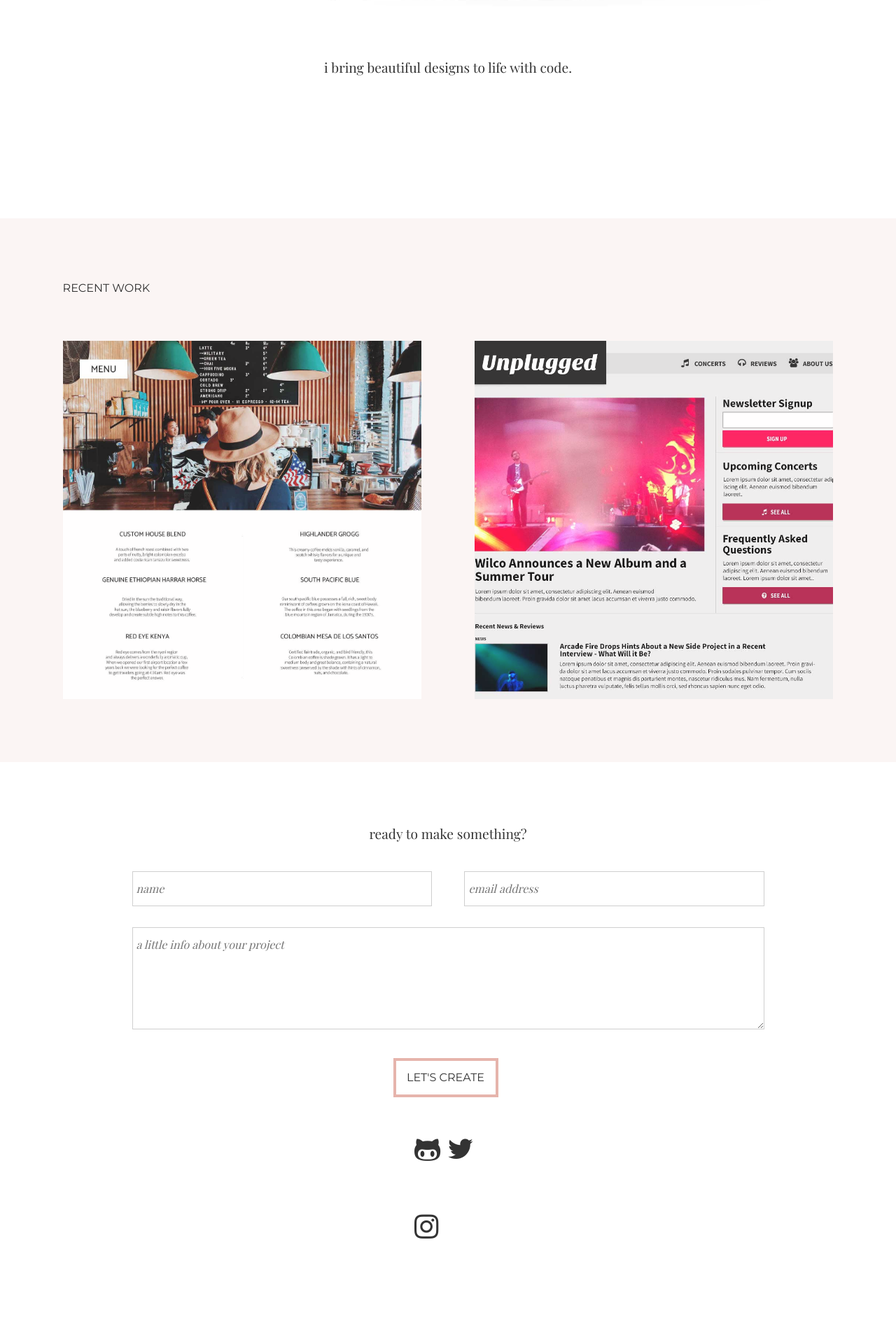
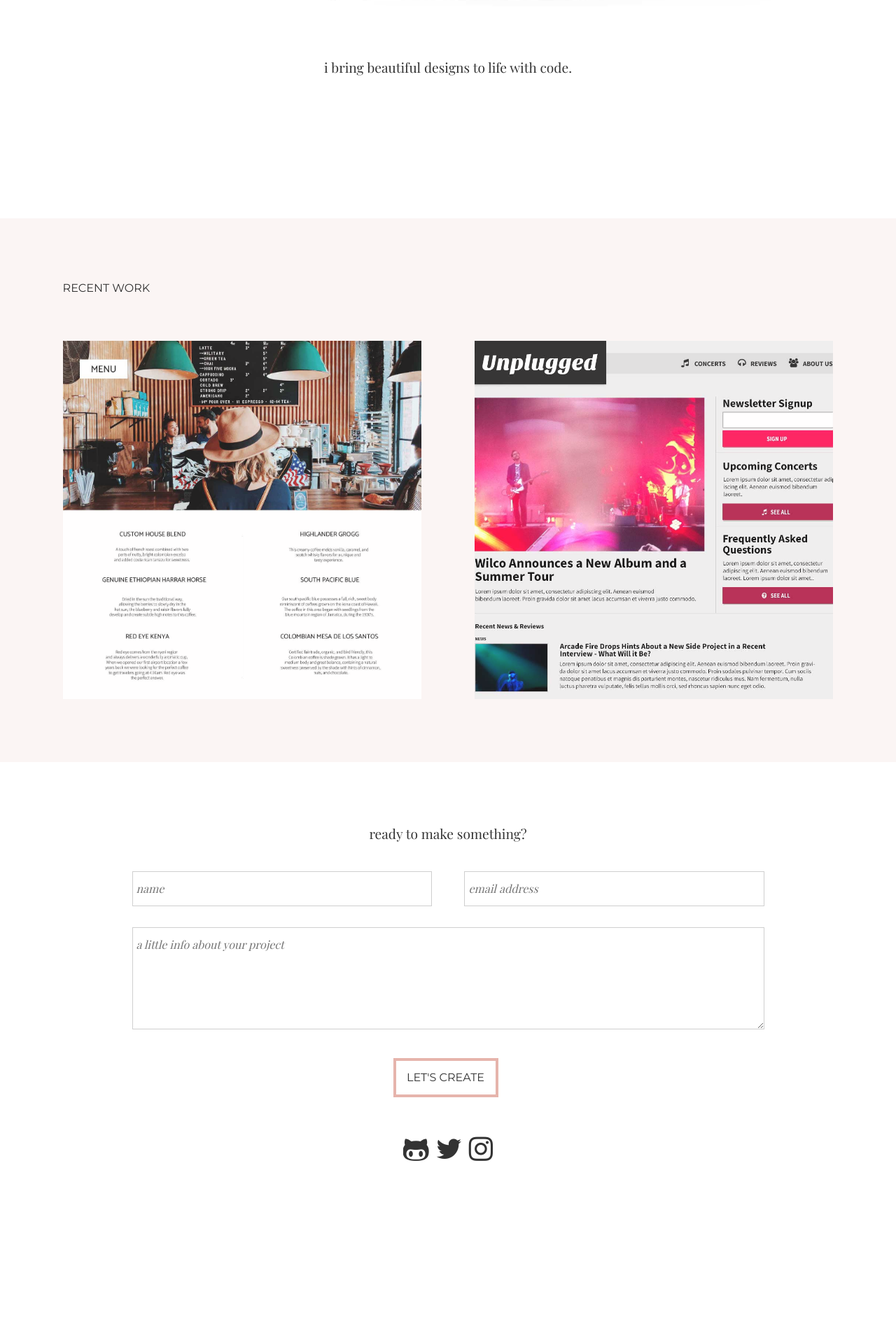
Before and after one commit to skiddhubbard/skiddhubbard.github.io, a Jekyll site: the page built from index.md, in a window 1280 px wide. Shown: the part 730-2632 px from the top of the page at 70% size. Built offline with Jekyll 4.4.1, drawn with Linux system fonts in a browser that asks for light colours; after the commit the page ends 2521 px from its top, so only the background shows below that.

Commit message:
correct social ul width

```diff
--- a/_sass/site/_base.scss
+++ b/_sass/site/_base.scss
@@ -635,7 +635,7 @@ input {
 /***Contact***/
 
     .social ul {
-      width: 96px;
+      width: 129px;
     }
   }
 
```
